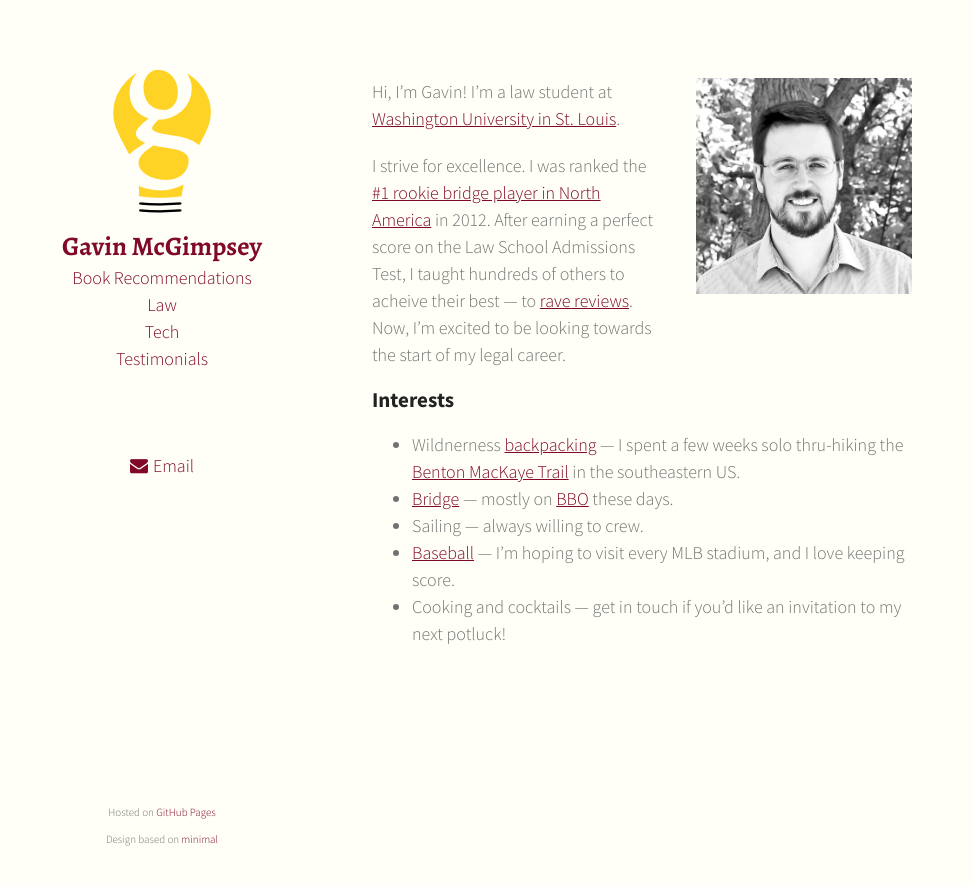
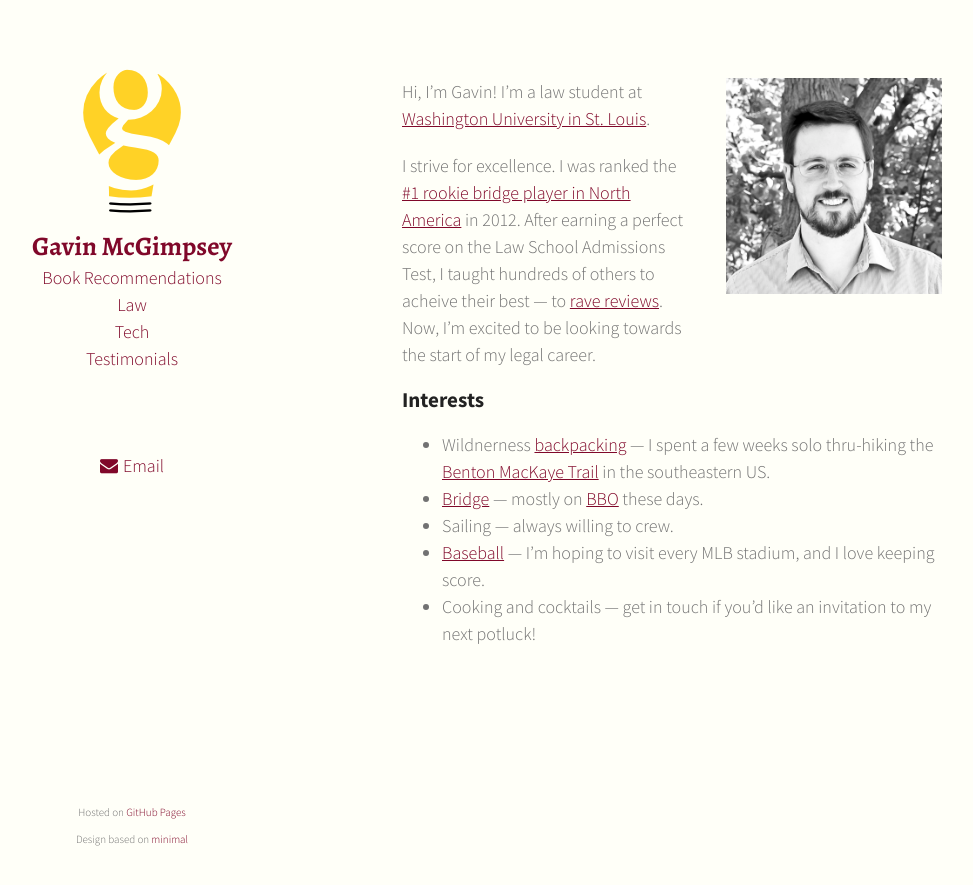
Before and after one commit to gavinmcgimpsey/gavinmcgimpsey.github.io, a Jekyll site: the page built from index.md, in a window 1280 px wide. Shown: the top 885 px of the page, without its empty margins (158-1131 px from the left). Built offline with Jekyll 4.4.1, drawn with Linux system fonts in a browser that asks for light colours.

Commit message:
Expand page width

```diff
--- a/css/main.css
+++ b/css/main.css
@@ -56,7 +56,7 @@ a:hover small {
 }
 
 .page_width {
-    width:860px;
+    width:920px;
     margin:0 auto;
 }
 
```
